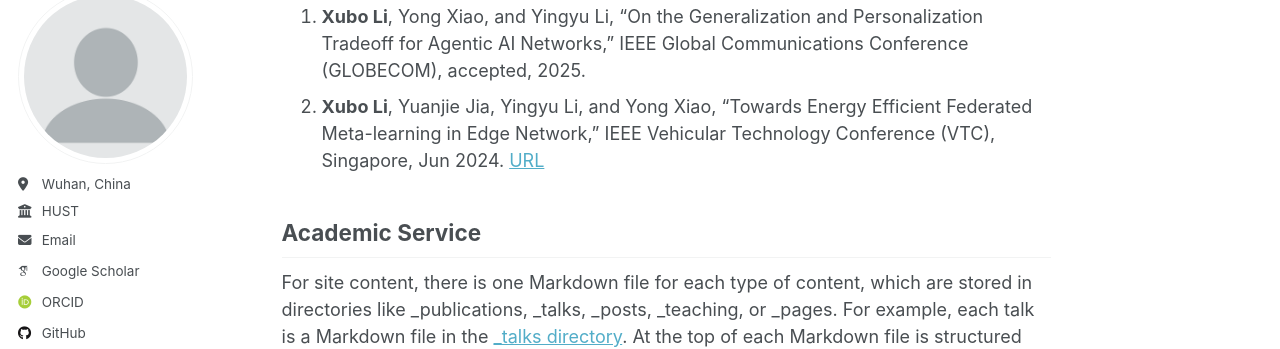
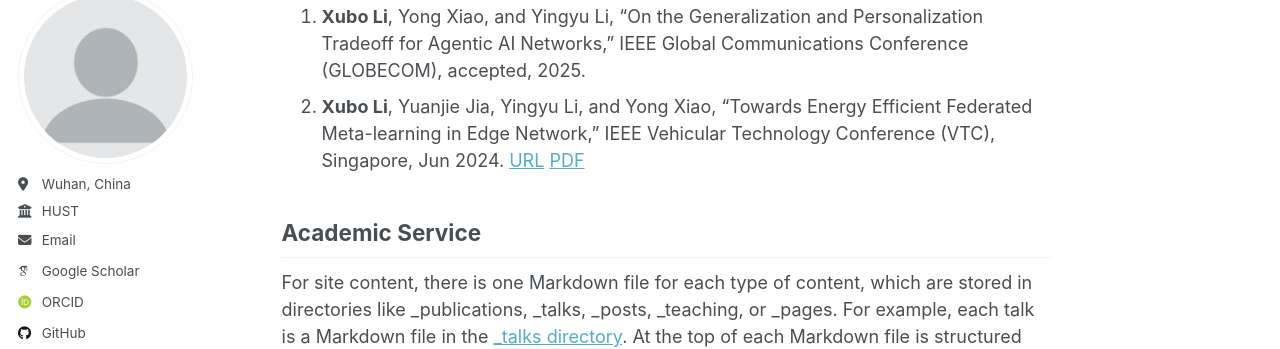
Before and after one commit to XuboLee/xubolee.github.io, a Jekyll site: the page built from _pages/about.md, in a window 1280 px wide and 900 px high, scrolled down 439 px. Shown: the part 110-459 px from the top of the window. Built offline with Jekyll 4.4.1, drawn with Linux system fonts in a browser that asks for light colours; some web fonts are replaced; a script that is not in the unit is left out.

Commit message:
Update about.md

```diff
--- a/_pages/about.md
+++ b/_pages/about.md
@@ -25,7 +25,7 @@ Educational Background
 Publications
 ======
 1. <strong>Xubo Li</strong>, Yong Xiao, and Yingyu Li, "On the Generalization and Personalization Tradeoff for Agentic AI Networks," IEEE Global Communications Conference (GLOBECOM), accepted, 2025.
-1. <strong>Xubo Li</strong>, Yuanjie Jia, Yingyu Li, and Yong Xiao, "Towards Energy Efficient Federated Meta-learning in Edge Network," IEEE Vehicular Technology Conference (VTC), Singapore, Jun 2024. [URL](https://ieeexplore.ieee.org/stamp/stamp.jsp?tp=&arnumber=10683432)
+1. <strong>Xubo Li</strong>, Yuanjie Jia, Yingyu Li, and Yong Xiao, "Towards Energy Efficient Federated Meta-learning in Edge Network," IEEE Vehicular Technology Conference (VTC), Singapore, Jun 2024. [URL](https://ieeexplore.ieee.org/document/10683432) [PDF](https://ieeexplore.ieee.org/stamp/stamp.jsp?tp=&arnumber=10683432)
 
 
 
```
